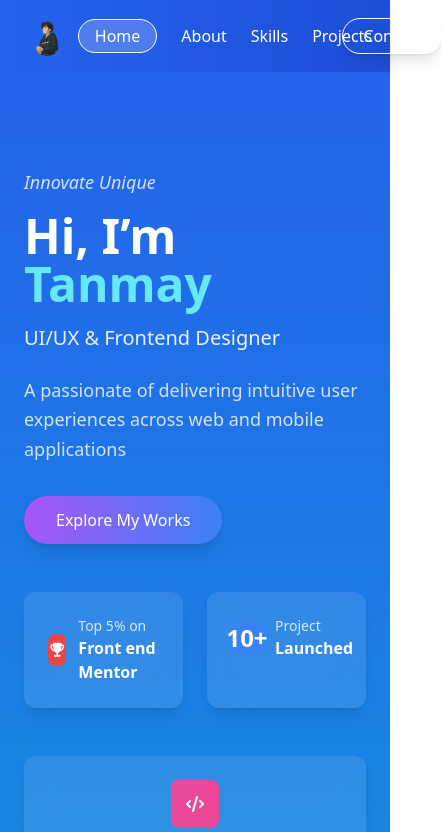
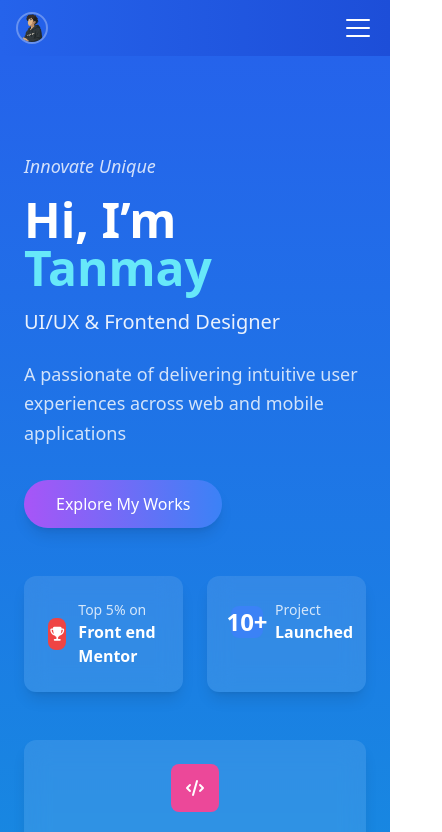
Before and after one commit to gauranga18/Tonmay_Portfolio, a React (Vite) app: page / in a window 390 px wide. Shown: the top 832 px of the page, 442 px wide, since content can reach past the window. Built offline with nearby package versions, Linux system fonts and the light colour scheme.

Commit message:
Added Hover effects on the Navbar

```diff
--- a/src/components/Navbar.jsx
+++ b/src/components/Navbar.jsx
@@ -1,46 +1,113 @@
-import React from "react";
+import React, { useState } from "react";
 import MyImage from "../assets/Image_pngofmine.png";
 
 export default function Navbar() {
+  const [isMenuOpen, setIsMenuOpen] = useState(false);
+
   return (
-    <nav className="flex items-center justify-between px-8 py-4 bg-gradient-to-r from-blue-600 to-blue-700 shadow-md">
+    <nav className="flex items-center justify-between px-4 sm:px-6 md:px-8 py-3 md:py-4 bg-gradient-to-r from-blue-600 to-blue-700 shadow-md">
       {/* Left section with logo/profile */}
-      <div className="flex items-center gap-4">
+      <div className="flex items-center gap-3 md:gap-4">
         <img
           src={MyImage}
           alt="Profile"
-          className="w-10 h-10 rounded-full object-cover"
+          className="w-8 h-8 md:w-10 md:h-10 rounded-full object-cover border-2 border-white/30 hover:border-white/60 transition-all duration-300"
         />
 
-        {/* Navigation Links */}
-        <div className="flex items-center gap-6 text-white font-medium">
+        {/* Desktop Navigation Links - Hidden on mobile */}
+        <div className="hidden md:flex items-center gap-4 lg:gap-6 text-white font-medium">
           <a
             href="/"
-            className="px-4 py-1 rounded-full border border-white bg-white/20 hover:bg-white/30 transition"
+            className="px-3 py-1 lg:px-4 rounded-full border border-white bg-white/20 hover:bg-white/30 hover:scale-105 transition-all duration-300 transform"
           >
             Home
           </a>
-          <a href="/about" className="hover:text-gray-200 transition">
+          <a
+            href="/about"
+            className="hover:text-gray-200 transition-colors duration-300 relative group"
+          >
             About
+            <span className="absolute bottom-0 left-0 w-0 h-0.5 bg-white group-hover:w-full transition-all duration-300"></span>
           </a>
-          <a href="/skills" className="hover:text-gray-200 transition">
+          <a
+            href="/skills"
+            className="hover:text-gray-200 transition-colors duration-300 relative group"
+          >
             Skills
+            <span className="absolute bottom-0 left-0 w-0 h-0.5 bg-white group-hover:w-full transition-all duration-300"></span>
           </a>
-          <a href="/projects" className="hover:text-gray-200 transition">
+          <a
+            href="/projects"
+            className="hover:text-gray-200 transition-colors duration-300 relative group"
+          >
             Projects
+            <span className="absolute bottom-0 left-0 w-0 h-0.5 bg-white group-hover:w-full transition-all duration-300"></span>
           </a>
         </div>
       </div>
 
-      {/* Right side - Contact Button */}
-      <div>
+      {/* Mobile menu button */}
+      <button
+        className="md:hidden flex flex-col justify-center items-center w-8 h-8 text-white"
+        onClick={() => setIsMenuOpen(!isMenuOpen)}
+      >
+        <span className={`bg-white block transition-all duration-300 ease-out h-0.5 w-6 rounded-sm ${isMenuOpen ? 'rotate-45 translate-y-1' : '-translate-y-0.5'}`}></span>
+        <span className={`bg-white block transition-all duration-300 ease-out h-0.5 w-6 rounded-sm my-1 ${isMenuOpen ? 'opacity-0' : 'opacity-100'}`}></span>
+        <span className={`bg-white block transition-all duration-300 ease-out h-0.5 w-6 rounded-sm ${isMenuOpen ? '-rotate-45 -translate-y-1' : 'translate-y-0.5'}`}></span>
+      </button>
+
+      {/* Right side - Contact Button - Hidden on mobile */}
+      <div className="hidden md:block">
         <a
           href="/contact"
-          className="px-5 py-1.5 rounded-full border border-white text-white hover:bg-blue-500 transition shadow-lg"
+          className="px-4 py-1.5 lg:px-5 rounded-full border border-white text-white hover:bg-white hover:text-blue-600 transition-all duration-300 hover:shadow-lg hover:scale-105 transform"
         >
           Contact
         </a>
       </div>
+
+      {/* Mobile Menu Dropdown */}
+      {isMenuOpen && (
+        <div className="absolute md:hidden top-full left-0 right-0 bg-blue-700 shadow-lg z-50">
+          <div className="flex flex-col p-4 space-y-3">
+            <a
+              href="/"
+              className="px-4 py-2 rounded-lg bg-white/10 hover:bg-white/20 text-white transition-all duration-300 border border-white/30"
+              onClick={() => setIsMenuOpen(false)}
+            >
+              Home
+            </a>
+            <a
+              href="/about"
+              className="px-4 py-2 rounded-lg hover:bg-white/10 text-white transition-all duration-300"
+              onClick={() => setIsMenuOpen(false)}
+            >
+              About
+            </a>
+            <a
+              href="/skills"
+              className="px-4 py-2 rounded-lg hover:bg-white/10 text-white transition-all duration-300"
+              onClick={() => setIsMenuOpen(false)}
+            >
+              Skills
+            </a>
+            <a
+              href="/projects"
+              className="px-4 py-2 rounded-lg hover:bg-white/10 text-white transition-all duration-300"
+              onClick={() => setIsMenuOpen(false)}
+            >
+              Projects
+            </a>
+            <a
+              href="/contact"
+              className="px-4 py-2 rounded-lg bg-white/20 hover:bg-white/30 text-white transition-all duration-300 border border-white/30 text-center"
+              onClick={() => setIsMenuOpen(false)}
+            >
+              Contact
+            </a>
+          </div>
+        </div>
+      )}
     </nav>
   );
 }
```
